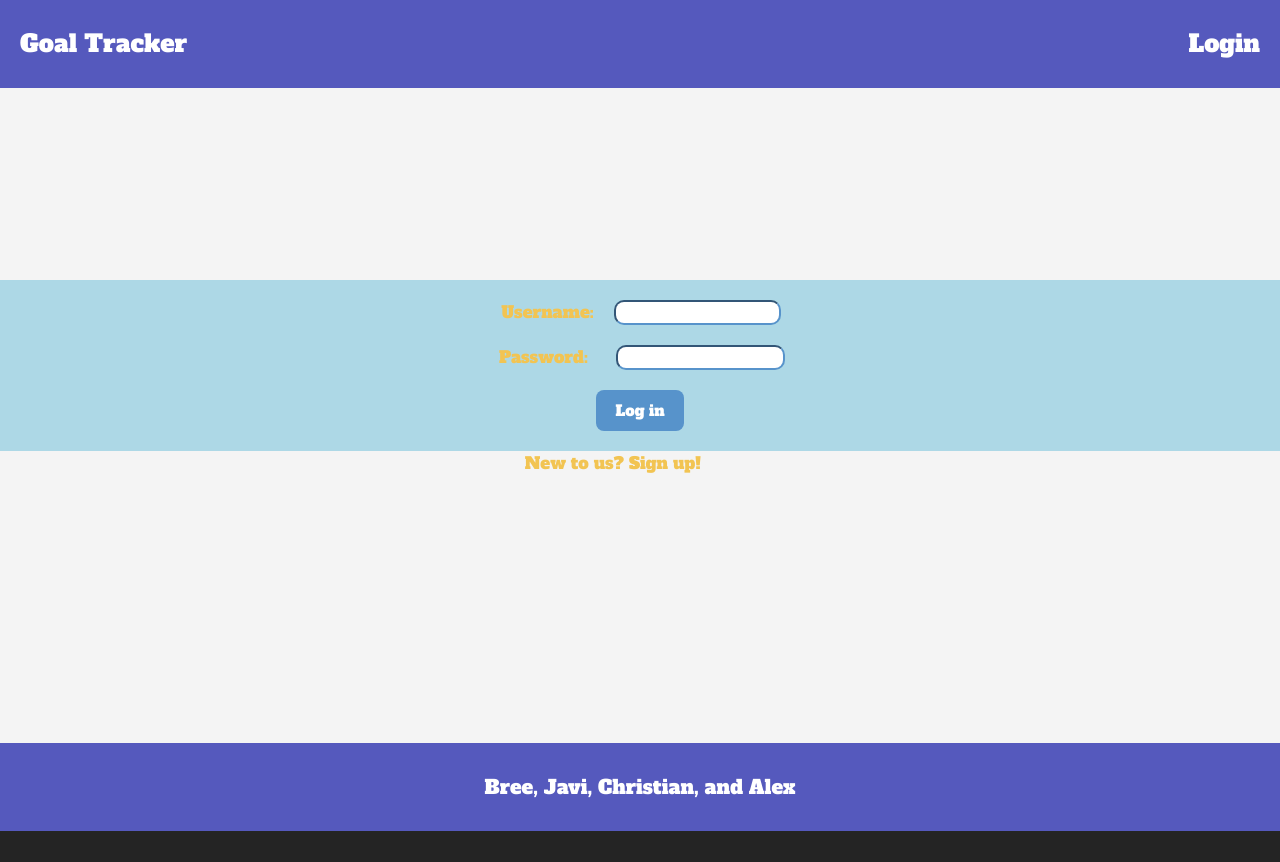
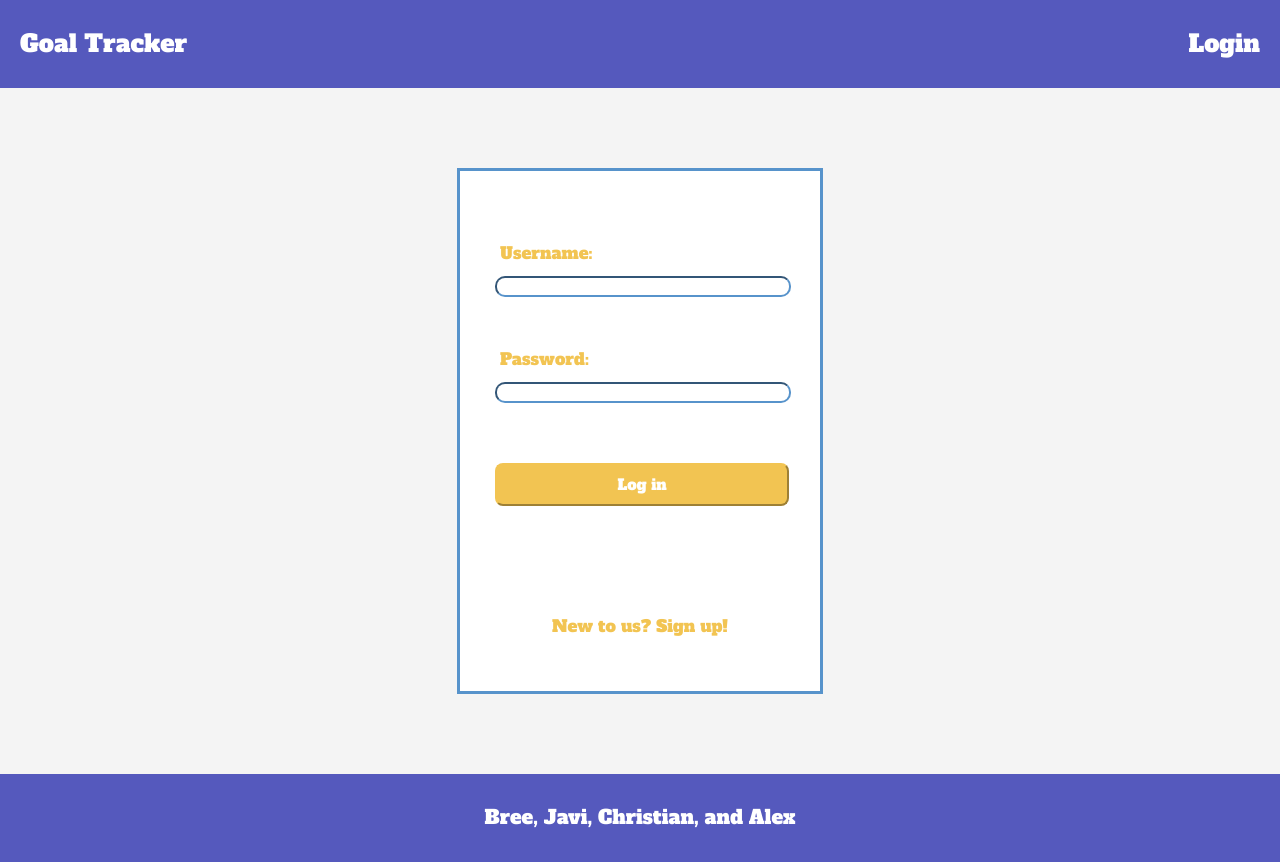
Before and after one commit to BreePrimmer/Goal-Tracker, a React (Vite) app in the folder client/: page /Login in a window 1280 px wide. Before the commit the page ends 831 px from the top, so only its background shows below. Built offline with nearby package versions, Linux system fonts and the light colour scheme.

Commit message:
worked on login page

```diff
--- a/client/src/components/Todos.jsx
+++ b/client/src/components/Todos.jsx
@@ -63,11 +63,11 @@ export default function Todos(props) {
         {userData.todos.map((todo) => {
           return (
             <li className="to-do-li" key={todo._id}>
-              <button
+              <button id='to-do-btn'
                 onClick={() => {
                   deleteTodoHandler(todo._id);
                 }}>
-                Delete
+                -
               </button>
               {todo.text}
             </li>
@@ -81,7 +81,7 @@ export default function Todos(props) {
           onClick={() => {
             setCreateTodo(true);
           }}>
-          Add new
+          +
         </button>
       ) : (
         <div id='new-to-do-cont'>
--- a/client/src/index.css
+++ b/client/src/index.css
@@ -53,12 +53,12 @@ li {
 
 button {
   border-radius: 8px;
-  border: 1px solid transparent;
+  border-color: var(--orange-yellow);
   padding: 0.6em 1.2em;
   font-size: 1em;
-  font-weight: 500;
+  /* font-weight: 500; */
   font-family: inherit;
-  background-color: var(--light-green);
+  background-color: var(--orange-yellow);
   color: var(--white);
   cursor: pointer;
   transition: border-color 0.25s;
@@ -172,8 +172,6 @@ header {
   margin-left: 31%;
   margin-top: 25px;
   margin-bottom: 15px;
-  background-color: var(--light-green);
-  color: var(--white);
 }
 
 /* ------------------- TO-DO'S STYLING ------------------- */
@@ -196,7 +194,7 @@ header {
   padding-bottom: 0px;
 }
 .to-do-li {
-  padding-left: 10px;
+  margin-left: -10px;
   padding-bottom: 10px;
   font-size: 110%;
   font-weight: bold;
@@ -253,61 +251,89 @@ footer {
 }
 #goal-name {
   margin-left: 0px;
-  padding: 10px 20px;
+  padding: 20px 20px;
+  text-align: center;
   background-color: var(--white);
-  border-bottom-style: solid;
-  width: 100%;
+  border-style: solid;
+  border-width: 15px;
+  border-color: var(--light-grey);
+  border-bottom: hidden;
+  width: 85%;
 
 }
 #rtn-btn {
   background-color: var(--white);
   height: 15px;
   padding: 5px;
-  margin-left: 20px;
+  margin-left: 15px;
+  margin-top: 15px;
   border-style: solid;
   align-content: center;
-
+  border-radius: 8px;
+  border-color: var(--orange-yellow);
+  padding: 0.6em 1.2em;
+  font-size: 1em;
+  font-family: inherit;
+  background-color: var(--orange-yellow);
+  color: var(--white);
+  cursor: pointer;
+  transition: border-color 0.25s;
+}
+#rtn-btn:hover {
+  background-color: #f5f373fe;
 }
 #goal-list-cont {
   padding-top: 0px;
   background-color: var(--white);
   height: 82vh;
+  background-color: var(--light-grey);
 }
 
 /* ------------------ LOGIN PAGE STYLING -------------------- */
 
 #login-cont {
-  /* background-color: lightblue; */
-  height: 56vh;
+  display: flex;
+  flex-direction: column;
+  justify-content: center;
+  align-items: center;
+  background-color: var(--light-grey);
 }
 #login-form {
+  width: 40vh;
+  height: 60vh;
+  margin: 10vh auto;
   display: flex;
   flex-direction: column;
-  align-items: center;
-  padding-bottom: 20px;
-  background-color: lightblue;
-  margin-top: 15%;
+  align-items: left;
+  background-color: var(--white);
+  padding: 20px;
+  border-style: solid;
+  border-color: var(--light-green);
 }
 .login-input-cont {
   display: flex;
-  flex-direction: row;
-  padding-top: 20px;
+  flex-direction: column;
+  padding-top: 50px;
 }
 .login-input {
-  width: 50%;
+  width: 90%;
+  margin-top: 10px;
+  margin-left: 15px;
 }
 #login-btn {
-  margin-top: 20px;
+  margin-top: 60px;
+  width: 92%;
+  margin-left: 15px;
 }
 #email {
   margin-left: 37px;
 }
-#password {
+/* #password {
   margin-left: 8px;
-}
+} */
 #new-user {
-  margin-left: 41%;
-  padding-top: 20px;
+  margin-top: -20vh;
+  margin-bottom: 15vh;
 }
 
 
@@ -341,12 +367,20 @@ footer {
   }
   .category {
     padding: 25px;
+    border-bottom-style: solid;
+    border-width: 15px;
+    border-color: var(--light-grey)
   }
   #my-category {
-    /* border-left-style: solid; */
-    /* border-radius: 25px; */
     margin-left: 10px;
-    /* border-left-width: 10px; */
+    border-top-style: solid;
+    border-top-width: 15px;
+    border-color: var(--light-grey)
+    /* border-style: solid;
+    border-width: 15px;
+    border-color: var(--main-green);
+    border-top-style: hidden;
+    border-bottom-style: hidden; */
   }
   #cat-border {
     border-style: solid;
@@ -366,12 +400,16 @@ footer {
     /* border-radius: 25px; */
   }
   #new-goal {
-    margin: 0px 10px;
+    /* margin: 0px 10px; */
     border-style: solid;
+    border-width: 15px;
+    border-color: var(--light-grey);
+    border-bottom-style: hidden;
+    /* border-style: solid;
     border-width: 15px;
     border-color: var(--main-green);
     border-top-style: hidden;
-    border-bottom-style: hidden;
+    border-bottom-style: hidden; */
     /* border-radius: 25px; */
   }
   #desc {
@@ -391,29 +429,32 @@ footer {
   #to-do {
     /* border-radius: 25px; */
     /* margin-right: 10px; */
-    border-style: solid;
+    /* border-style: solid;
     border-width: 15px;
     border-color: var(--main-green);
     border-top-style: hidden;
-    border-bottom-style: hidden;
+    border-bottom-style: hidden; */
+    border-top-style: solid;
+    border-top-width: 15px;
+    border-color: var(--light-grey)
   }
   .to-do-li {
     margin-top: -15px;
+    margin-left: 10px;
   }
   #to-do-btn {
-    padding: 10px;
-    width: 75px;
+    margin-right: 10px;
   }
   #to-do-border {
     border-top-style: solid;
     border-color: var(--light-grey);
     border-width: 15px;
   }
-  #new-to-do-cont {
+  /* #new-to-do-cont {
     display: flex;
     flex-direction: column;
     align-items: center;
-  }
+  }  */
   #new-to-do-label {
     color: black;
   }
--- a/client/src/pages/Homepage.jsx
+++ b/client/src/pages/Homepage.jsx
@@ -34,7 +34,7 @@ export default function Homepage() {
   }
 
   return (
-    <div>
+    <div class='desktop-view'>
       {Auth.loggedIn() ? (
         <>
           {/* passing userData as props */}
```
